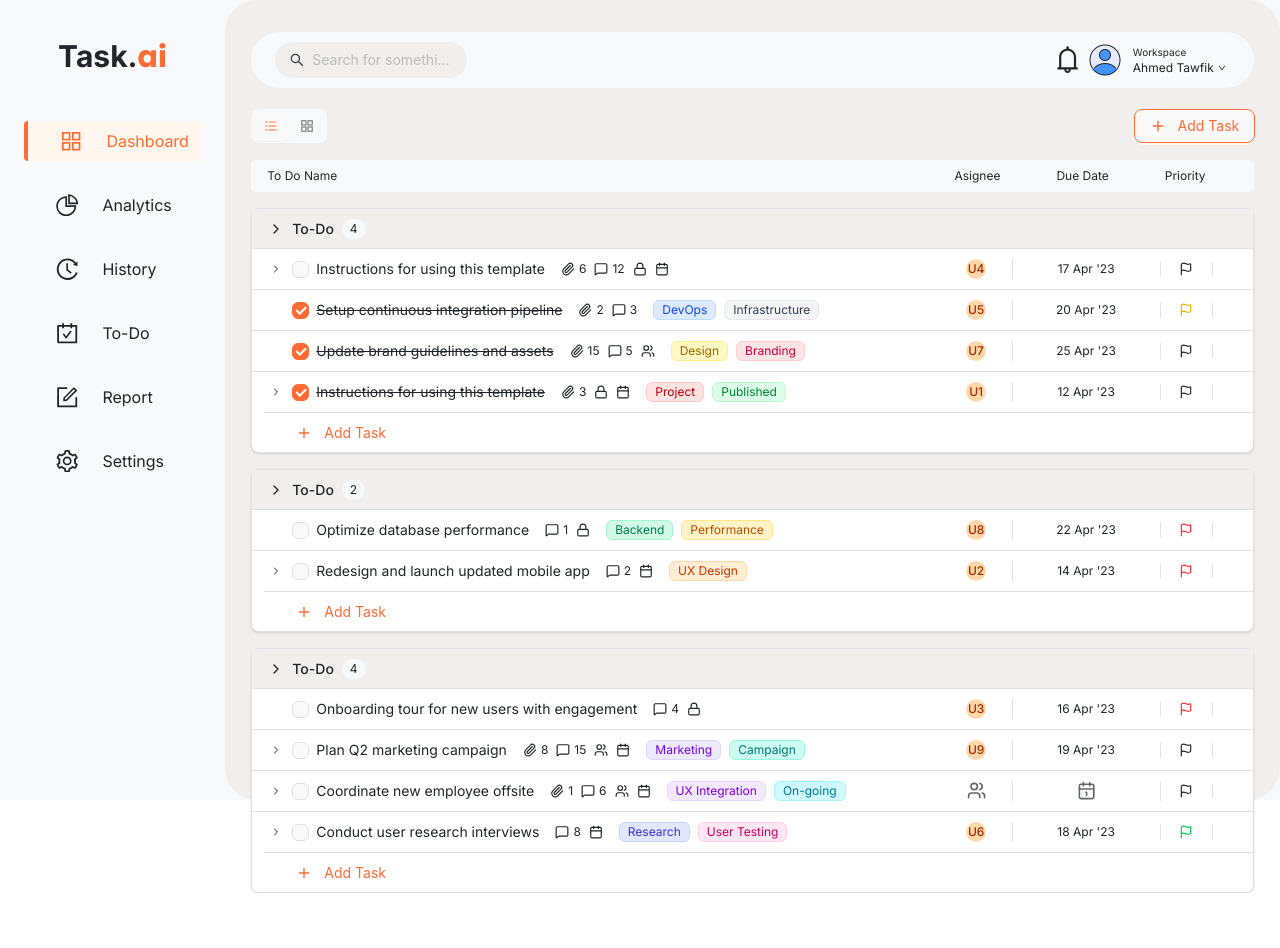
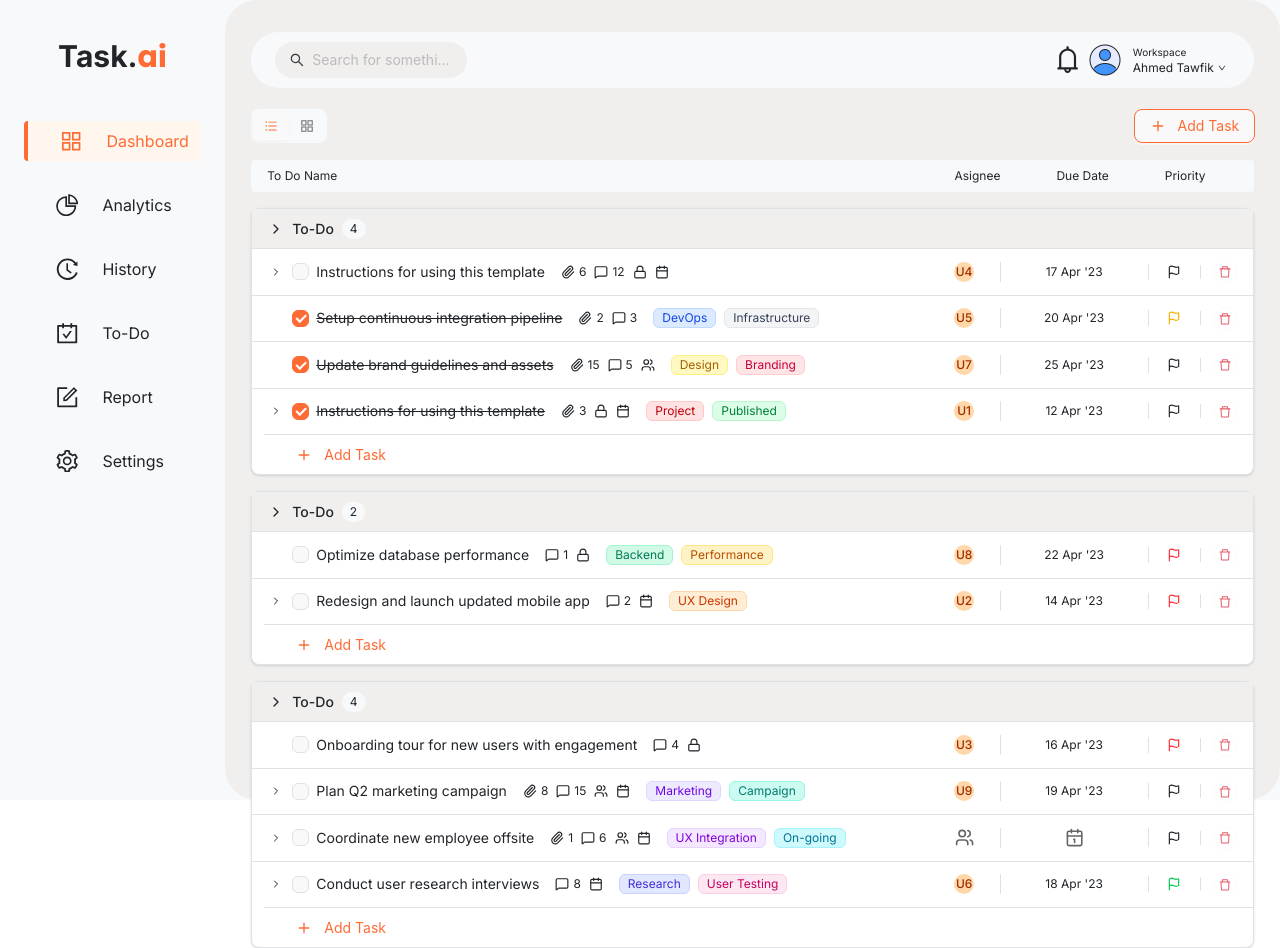
Before and after one commit to FreyGold/AntD, a React (Vite) app: page /todo in a window 1280 px wide. Before the commit the page ends 893 px from the top, so only its background shows below. Built offline with nearby package versions, Linux system fonts and the light colour scheme; data requests are answered from the project's data file.

Commit message:
--- added the functionality to delete tasks

```diff
--- a/src/components/todo/Table/TableRow.tsx
+++ b/src/components/todo/Table/TableRow.tsx
@@ -11,8 +11,18 @@ import {
 } from "lucide-react";
 import { DraggableItem } from "@/components/shared/DND";
 import type { ITask } from "@/services/types/ITask";
-import { Checkbox } from "antd";
-import { useUpdateTask } from "@/services/hooks/tasks-react-query";
+import {
+   Button,
+   Checkbox,
+   Popconfirm,
+   type PopconfirmProps,
+} from "antd";
+import {
+   useDeleteTask,
+   useUpdateTask,
+} from "@/services/hooks/tasks-react-query";
+import { DeleteOutlined } from "@ant-design/icons";
+import { useDeleteColumnId } from "@/services/hooks/columns-react-query";
 
 function TableRow({
    todo,
@@ -23,7 +33,16 @@ function TableRow({
    activeId?: string | null;
    columnId: string | null;
 }) {
-   const { mutate, isPending } = useUpdateTask();
+   const { mutate } = useUpdateTask();
+   const { mutate: deleteTask } = useDeleteTask();
+   const { mutate: deleteColumnId } = useDeleteColumnId();
+
+   const confirm: PopconfirmProps["onConfirm"] = (e) => {
+      deleteTask(todo.id);
+      deleteColumnId({ id: todo.id, type: todo.type });
+   };
+
+   const cancel: PopconfirmProps["onCancel"] = (e) => {};
 
    const handleCheckboxChange = (e: any) => {
       console.log("please");
@@ -167,7 +186,23 @@ function TableRow({
                      />
                   </div>
                   {/* Empty column */}
-                  <div className="w-6 flex justify-center"></div>
+                  <div className="ml-3 w-6 flex justify-center opacity-80 scale-90 hover:opacity-100 hover:scale-100">
+                     <Popconfirm
+                        title="Delete the task"
+                        description="Are you sure to delete this task?"
+                        onConfirm={confirm}
+                        onCancel={cancel}
+                        okText="Yes"
+                        cancelText="No">
+                        <Button
+                           ghost
+                           icon={<DeleteOutlined />}
+                           shape="circle"
+                           color="danger"
+                           style={{ color: "var(--c-danger)" }}
+                           size="small"></Button>
+                     </Popconfirm>
+                  </div>
                </div>
             </div>
          </div>
--- a/src/services/api/dashboard/todo/columns.api.ts
+++ b/src/services/api/dashboard/todo/columns.api.ts
@@ -17,6 +17,17 @@ export const addColumnId = async (id: string, type: string) => {
    return res.data;
 };
 
+export const deleteColumnId = async (id: string, type: string) => {
+   const column = await axios.get(`/columns/${type}`);
+   const newColumn = column.data.tasksIdsOrder.filter(
+      (taskId: string) => taskId !== id
+   );
+   const res = await axios.patch(`/columns/${type}`, {
+      tasksIdsOrder: newColumn,
+   });
+   return res.data;
+};
+
 export const updateColumn = async (column: Partial<IColumn>, id: string) => {
    const res = await axios.patch(`/columns/${id}`, column);
    return res.data;
--- a/src/services/hooks/columns-react-query.ts
+++ b/src/services/hooks/columns-react-query.ts
@@ -1,6 +1,11 @@
 import { useQuery, useMutation, useQueryClient } from "@tanstack/react-query";
 import type { IColumn } from "../types/IColumn";
-import { addColumnId, getColumns, updateColumn } from "../api/dashboard/todo";
+import {
+   addColumnId,
+   deleteColumnId,
+   getColumns,
+   updateColumn,
+} from "../api/dashboard/todo";
 
 export const useGetColumns = (options = {}) => {
    return useQuery<IColumn[]>({
@@ -30,3 +35,11 @@ export const useAddColumnId = () => {
       onSuccess: () => queryClient.invalidateQueries({ queryKey: ["columns"] }),
    });
 };
+export const useDeleteColumnId = () => {
+   const queryClient = useQueryClient();
+   return useMutation<IColumn, Error, { id: string; type: string }>({
+      mutationFn: ({ id, type }) => deleteColumnId(id, type),
+      onError: (err) => console.error("Mutation error", err),
+      onSuccess: () => queryClient.invalidateQueries({ queryKey: ["columns"] }),
+   });
+};
```
